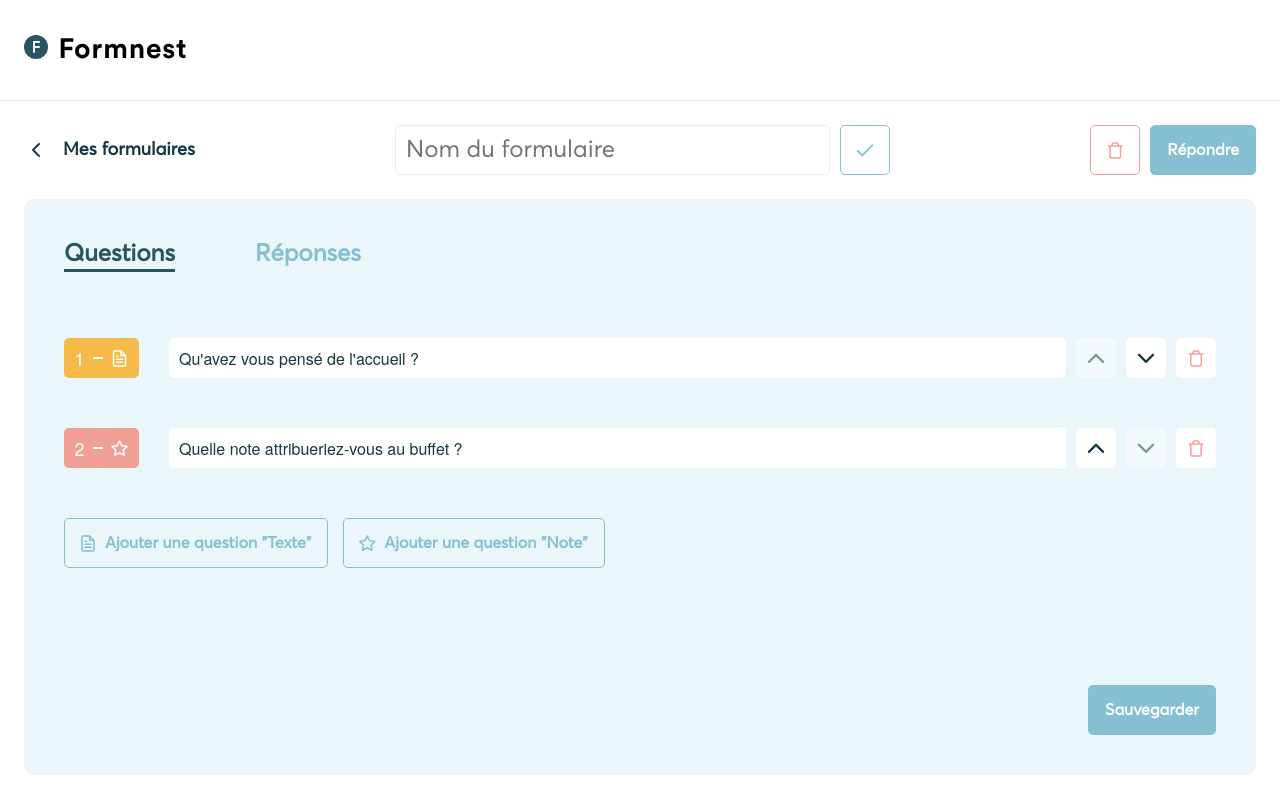
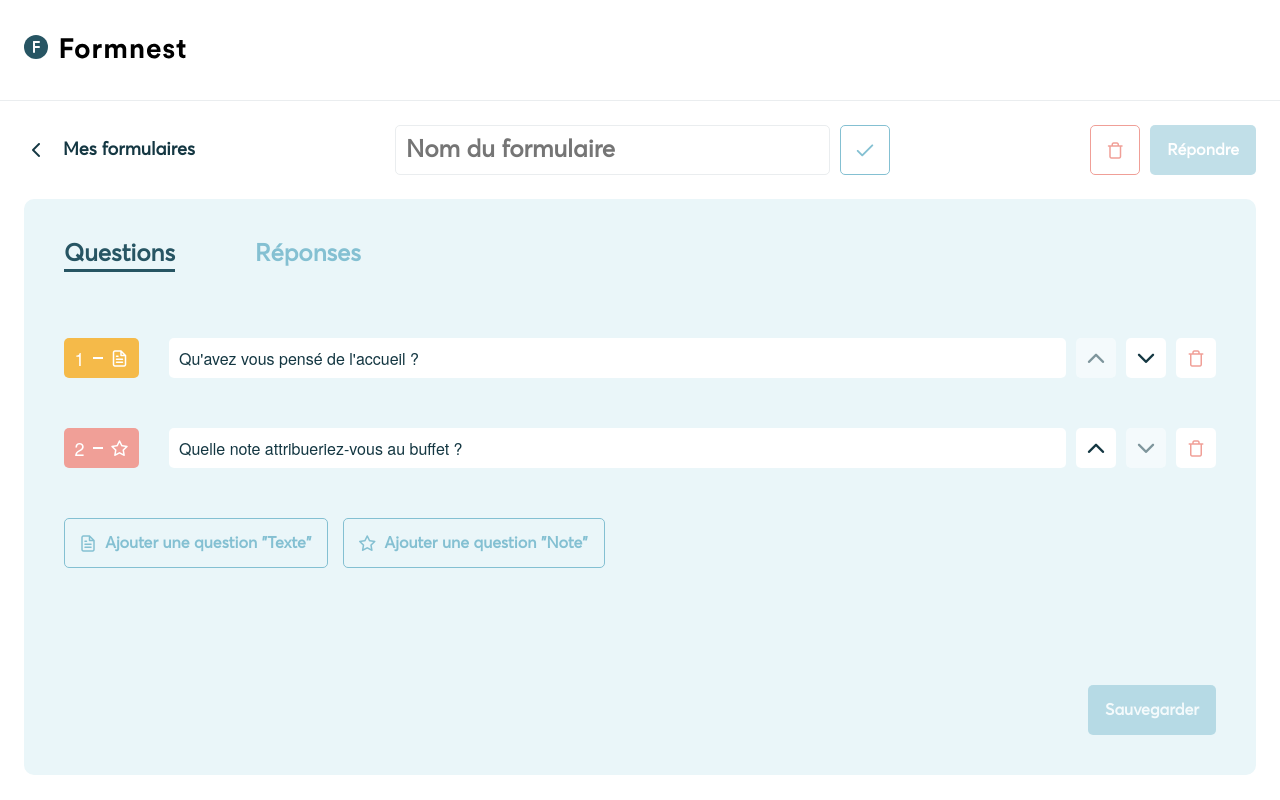
Before and after one commit to gloluz/typeForm-frontend-Typescript, a React (Create React App) app: page /form/create in a window 1280 px wide. Built offline with nearby package versions, Linux system fonts and the light colour scheme.

Commit message:
finish answer screens

```diff
--- a/src/components/Button.tsx
+++ b/src/components/Button.tsx
@@ -30,9 +30,8 @@ const StyledButton = styled.button<StyledButtonProps>`
 
   &:disabled {
     opacity: 0.5;
-    border: none;
+    border: 1px solid transparent;
     cursor: not-allowed;
-
   }
 
   ${({ hasCenteredIcon, size }) =>
@@ -61,7 +60,7 @@ const StyledButton = styled.button<StyledButtonProps>`
     `}
 
   ${({ color }) => css`
-    &:focus {
+    &:not(:disabled):focus {
       box-shadow: 0 0 0 1px ${COLORS[color]};
     }
   `};
@@ -73,7 +72,7 @@ const StyledButton = styled.button<StyledButtonProps>`
       border-color: ${COLORS[color]};
       color: ${COLORS.white};
 
-      &:hover {
+      &:not(:disabled):hover {
         background-color: transparent;
         border-color: ${COLORS[color]};
         color: ${COLORS[color]};
@@ -88,7 +87,7 @@ const StyledButton = styled.button<StyledButtonProps>`
       border-color: ${COLORS[color]};
       color: ${COLORS[color]};
 
-      &:hover {
+      &:not(:disabled):hover {
         background-color: ${COLORS[color]};
         border-color: ${COLORS[color]};
         color: ${COLORS.white};
@@ -102,7 +101,7 @@ const StyledButton = styled.button<StyledButtonProps>`
       background: transparent;
       color: ${COLORS[color]};
 
-      &:hover {
+      &:not(:disabled):hover {
         border-color: ${COLORS[color]};
       }
     `}
@@ -113,7 +112,7 @@ const StyledButton = styled.button<StyledButtonProps>`
       background: ${COLORS.white};
       color: ${COLORS[color]};
 
-      &:hover {
+      &:not(:disabled):hover {
         border-color: ${COLORS[color]};
       }
     `}
--- a/src/components/Rating.tsx
+++ b/src/components/Rating.tsx
@@ -56,9 +56,10 @@ const StyledButton = styled.button<StyledButtonProps>`
 export interface RatingProps {
   onChange?: (rating: RatingTitle) => any;
   value?: RatingTitle;
+  readonly?: boolean;
 }
 
-const Rating = ({ onChange, value }: RatingProps) => {
+const Rating = ({ onChange, value, readonly }: RatingProps) => {
   const ratings: RatingTitle[] = [1, 2, 3, 4, 5];
 
   return (
@@ -68,7 +69,7 @@ const Rating = ({ onChange, value }: RatingProps) => {
           onClick={() => onChange && onChange(rating)}
           key={rating}
           isSelected={value === rating}
-          disabled={value !== undefined}
+          disabled={readonly !== undefined && readonly}
         >
           {rating}
         </StyledButton>
--- a/src/containers/AnswerForm/index.tsx
+++ b/src/containers/AnswerForm/index.tsx
@@ -12,6 +12,8 @@ import styled from "styled-components";
 import { COLORS } from "../../constants";
 import { Question } from "../../types/Question";
 import Rating from "../../components/Rating";
+import { Answer, AnswerNote, AnswerText } from "../../types/Answer";
+import { Rating as RatingType } from "../../types/Rating";
 
 const TextArea = styled.textarea`
   background-color: ${COLORS.white};
@@ -40,7 +42,7 @@ export type QuestionScreen = "home" | "question" | "success";
 const AnswerForm = () => {
   const [questionScreen, setQuestionScreen] = useState<QuestionScreen>("home");
   const [questions, setQuestions] = useState<Question[]>([]);
-  // const [answers, setAnswers] = useState
+  const [answers, setAnswers] = useState<Answer[]>([]);
   const [currentQuestion, setCurrentQuestion] = useState<number>(0);
 
   const beginQuestion = () => {
@@ -60,7 +62,49 @@ const AnswerForm = () => {
       setCurrentQuestion(currentQuestion + 1);
     } else {
       setQuestionScreen("success");
+      // to do: appel au back
+      console.log("answers>>>", answers);
     }
+  };
+
+  const addTextAnswer = (text: string, index: number) => {
+    const newAnswers = [...answers];
+
+    newAnswers[index] = {
+      type: "text",
+      text,
+      question: questions[index].title
+    };
+
+    setAnswers(newAnswers);
+  };
+
+  const addRatingAnswer = (rating: RatingType, index: number) => {
+    const newAnswers = [...answers];
+
+    newAnswers[index] = {
+      type: "note",
+      rating,
+      question: questions[index].title
+    };
+
+    setAnswers(newAnswers);
+  };
+
+  const isValidAnswer = () => {
+    const answer = answers[currentQuestion];
+
+    if (!answer) {
+      return false;
+    }
+
+    if (answer.type === "text") {
+      if (answer.text.trim() === "") {
+        return false;
+      }
+    }
+
+    return true;
   };
 
   useEffect(() => {
@@ -115,12 +159,29 @@ const AnswerForm = () => {
               <Title level={1}>{questions[currentQuestion].title}</Title>
 
               {questions[currentQuestion].type === "text" && (
-                <TextArea placeholder="Répondez ici..." />
+                <TextArea
+                  placeholder="Répondez ici..."
+                  onChange={e => addTextAnswer(e.target.value, currentQuestion)}
+                  value={
+                    answers[currentQuestion]
+                      ? (answers[currentQuestion] as AnswerText).text
+                      : undefined
+                  }
+                />
               )}
 
               {questions[currentQuestion].type === "note" && (
                 <Flex align="center" justify="center" style={{ height: 215 }}>
-                  <Rating />
+                  <Rating
+                    onChange={rating =>
+                      addRatingAnswer(rating, currentQuestion)
+                    }
+                    value={
+                      answers[currentQuestion]
+                        ? (answers[currentQuestion] as AnswerNote).rating
+                        : undefined
+                    }
+                  />
                 </Flex>
               )}
             </Flex>
@@ -144,6 +205,7 @@ const AnswerForm = () => {
                 color="blue"
                 iconAfter="arrow-right"
                 onClick={nextScreen}
+                disabled={!isValidAnswer()}
               >
                 Suivant
               </Button>
--- a/src/containers/CreateForm/Answers.tsx
+++ b/src/containers/CreateForm/Answers.tsx
@@ -4,21 +4,7 @@ import { Tab, AnswersOfOnePerson, QuestionTitle, AnswerText } from "./styles";
 import Flex from "../../components/Flex";
 import QuestionType from "../../components/QuestionType";
 import Rating from "../../components/Rating";
-import { Rating as RatingTitle } from "../../types/Rating";
-
-export interface AnswerNote {
-  type: "note";
-  question: string;
-  rating: RatingTitle;
-}
-
-export interface AnswerText {
-  type: "text";
-  question: string;
-  text: string;
-}
-
-export type Answer = AnswerText | AnswerNote;
+import { Answer } from "../../types/Answer";
 
 export interface AnswerProps {
   answers: Answer[][];
@@ -45,7 +31,7 @@ const Answers = ({ answers }: AnswerProps) => {
 
                   {answer.type === "note" && (
                     <div style={{ marginTop: 40, marginBottom: 50 }}>
-                      <Rating value={answer.rating} />
+                      <Rating value={answer.rating} readonly={true} />
                     </div>
                   )}
                 </Flex>
--- a/src/containers/CreateForm/Questions.tsx
+++ b/src/containers/CreateForm/Questions.tsx
@@ -12,6 +12,7 @@ export interface QuestionsProps {
   moveDownQuestion: (index: number) => any;
   removeQuestion: (index: number) => any;
   onAdd: (type: QuestionTypeTitle) => any;
+  disabled: boolean;
 }
 
 const Questions = ({
@@ -20,7 +21,8 @@ const Questions = ({
   moveUpQuestion,
   moveDownQuestion,
   removeQuestion,
-  onAdd
+  onAdd,
+  disabled
 }: QuestionsProps) => {
   return (
     <Tab>
@@ -95,7 +97,7 @@ const Questions = ({
         justify="flex-end"
         style={{ justifySelf: "flex-end", marginTop: 24 }}
       >
-        <Button appearance="fill" color="blue">
+        <Button appearance="fill" color="blue" disabled={disabled}>
           Sauvegarder
         </Button>
       </Flex>
--- a/src/containers/CreateForm/index.tsx
+++ b/src/containers/CreateForm/index.tsx
@@ -7,9 +7,10 @@ import { Link } from "react-router-dom";
 import Icon from "../../components/Icon";
 import { BlueBox } from "../../components/BlueBox";
 import { StyledText, Input, TabItem } from "./styles";
-import Answers, { Answer } from "./Answers";
+import Answers from "./Answers";
 import Questions from "./Questions";
 import { Question, QuestionTypeTitle } from "../../types/Question";
+import { Answer } from "../../types/Answer";
 
 export type TabItem = "questions" | "answers";
 
@@ -17,6 +18,9 @@ const CreateForm = () => {
   const [selectedTab, setSelectedTab] = useState<TabItem>("questions");
   const [questions, setQuestions] = useState<Question[]>([]);
   const [answers, setAnswers] = useState<Answer[][]>([]);
+  const [titleForm, setTitleForm] = useState<string>("");
+
+  console.log("title>>>", titleForm);
 
   const moveUpQuestion = (index: number) => {
     const newQuestions = [...questions];
@@ -58,6 +62,12 @@ const CreateForm = () => {
     newQuestions[index].title = value;
 
     setQuestions(newQuestions);
+  };
+
+  const handleChangeText = (event: ChangeEvent<HTMLInputElement>) => {
+    const value = event.target.value;
+
+    setTitleForm(value);
   };
 
   const onAdd = (type: QuestionTypeTitle) => {
@@ -122,6 +132,8 @@ const CreateForm = () => {
             name="title"
             style={{ marginRight: 10 }}
             placeholder="Nom du formulaire"
+            onChange={handleChangeText}
+            value={titleForm}
           />
           <Button
             appearance="outline"
@@ -140,7 +152,11 @@ const CreateForm = () => {
           />
 
           <Link to="/form/answer" style={{ textDecoration: "none" }}>
-            <Button appearance="fill" color="blue">
+            <Button
+              appearance="fill"
+              color="blue"
+              disabled={titleForm.trim() === ""}
+            >
               Répondre
             </Button>
           </Link>
@@ -171,6 +187,7 @@ const CreateForm = () => {
             moveDownQuestion={moveDownQuestion}
             removeQuestion={removeQuestion}
             onAdd={onAdd}
+            disabled={titleForm.trim() === ""}
           />
         )}
 
--- a/src/containers/CreateForm/styles.ts
+++ b/src/containers/CreateForm/styles.ts
@@ -5,6 +5,7 @@ export const Input = styled.input`
   outline: none;
   height: 50px;
   font-size: 24px;
+  font-weight: bold;
   font-family: "Averta", sans-serif;
   width: 435px;
   color: ${COLORS.black};
--- a/src/types/Answer.ts
+++ b/src/types/Answer.ts
@@ -2,7 +2,6 @@ import { Rating } from "./Rating";
 
 export interface AnswerNote {
   type: "note";
-
   question: string;
   rating: Rating;
 }
```
